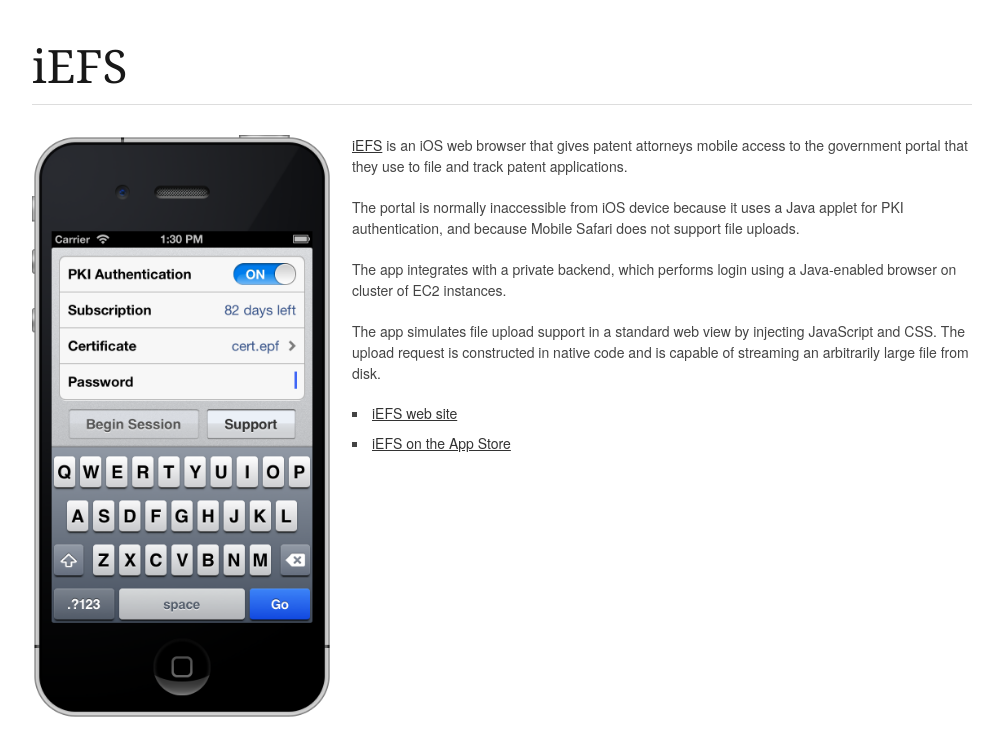
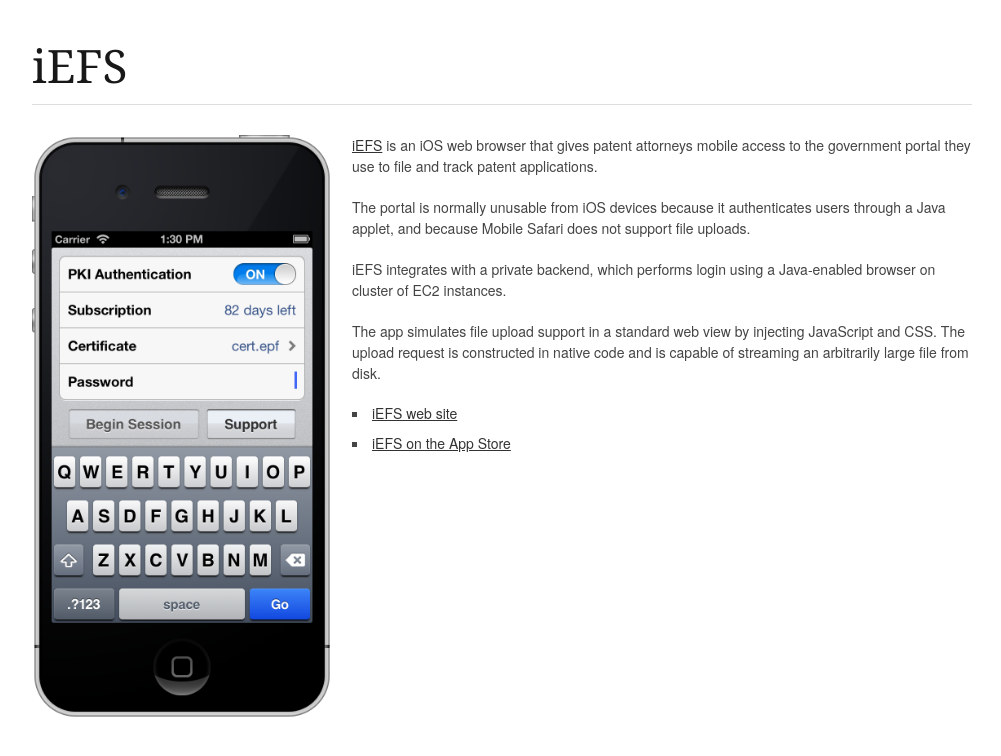
Before and after one commit to brow/rebeccabutler.org, a Jekyll site: the page built from _posts/2012-08-01-iefs.md, in a window 1280 px wide. Shown: the top 756 px of the page, without its empty margins (138-1139 px from the left). Built offline with Jekyll 4.4.1, drawn with Linux system fonts in a browser that asks for light colours; Markdown is read by kramdown in place of the engine named in the settings.

Commit message:
copy fixes

```diff
--- a/_posts/2012-08-01-iefs.md
+++ b/_posts/2012-08-01-iefs.md
@@ -6,13 +6,13 @@
 ---
 
 [iEFS] is an iOS web browser that gives patent attorneys mobile access to the
-government portal that they use to file and track patent applications.
+government portal they use to file and track patent applications.
 
-The portal is normally inaccessible from iOS device because it uses a Java
-applet for PKI authentication, and because Mobile Safari does not support file
+The portal is normally unusable from iOS devices because it authenticates
+users through a Java applet, and because Mobile Safari does not support file
 uploads.
 
-The app integrates with a private backend, which performs login using a
+iEFS integrates with a private backend, which performs login using a
 Java-enabled browser on cluster of EC2 instances.
 
 The app simulates file upload support in a standard web view by injecting
```
